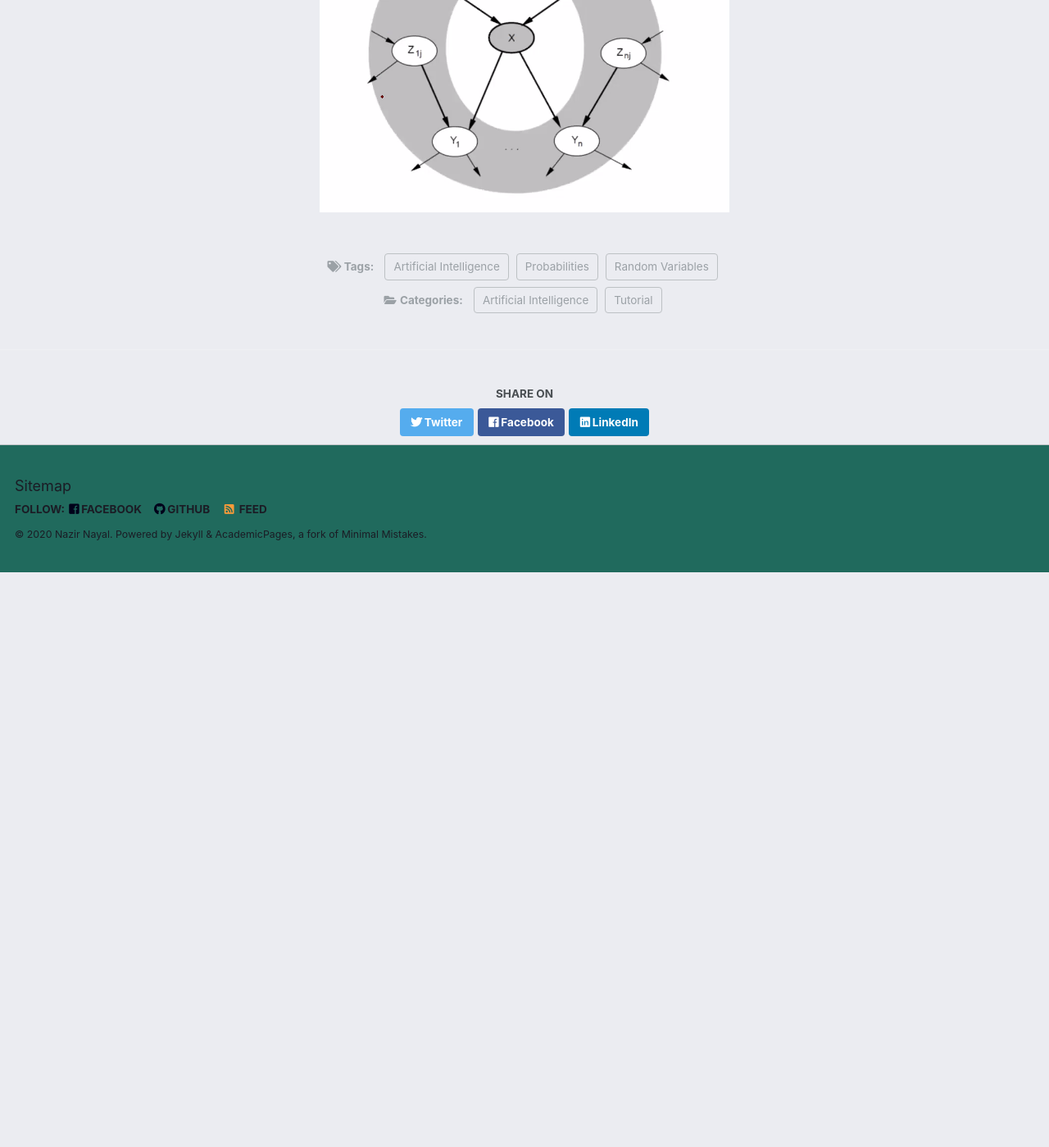
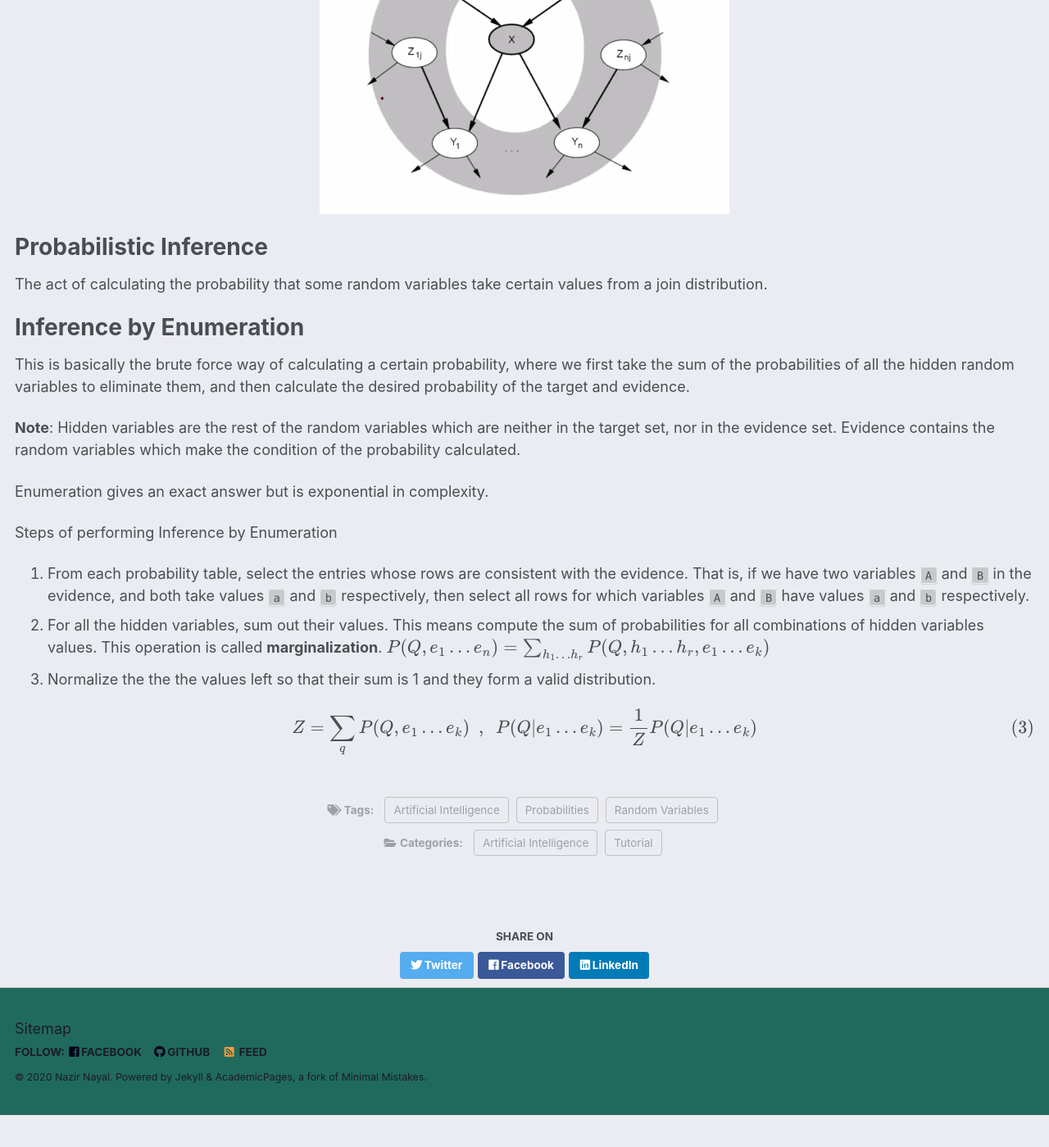
Before and after one commit to NazirNayal8/nazirnayal.github.io, a Jekyll site: the page built from _blog/bayesian_networks.md, in a window 1280 px wide and 1400 px high, scrolled down 4303 px. Shown: the whole window at 82% size. Built offline with Jekyll 4.4.1, drawn with Linux system fonts in a browser that asks for light colours; formulas are drawn with MathJax 3; before the commit the page ends 5000 px from its top, so only the background shows below that.

Commit message:
augment bayesnet

```diff
--- a/_blog/bayesian_networks.md
+++ b/_blog/bayesian_networks.md
@@ -108,3 +108,24 @@ For a given node `X`, we can say that it is conditionally independent of all oth
 <p align="center">
 <img width="500" height="400" src="/images/bayes_net/markov_blanket.png">
 </p>
+
+# Probabilistic Inference
+
+The act of calculating the probability that some random variables take certain values from a join distribution.
+
+# Inference by Enumeration
+
+This is basically the brute force way of calculating a certain probability, where we first take the sum of the probabilities of all the hidden random variables to eliminate them, and then calculate the desired probability of the target and evidence.
+
+**Note**: Hidden variables are the rest of the random variables which are neither in the target set, nor in the evidence set. Evidence contains the random variables which make the condition of the probability calculated.
+
+Enumeration gives an exact answer but is exponential in complexity.
+
+Steps of performing Inference by Enumeration
+
+1. From each probability table, select the entries whose rows are consistent with the evidence. That is, if we have two variables `A` and `B` in the evidence, and both take values `a` and `b` respectively, then select all rows for which variables `A` and `B` have values `a` and `b` respectively.
+2. For all the hidden variables, sum out their values. This means compute the sum of probabilities for all combinations of hidden variables values. This operation is called **marginalization**.
+$$P(Q, e_1 \dots e_n) = \sum_{h_1 \dots h_r} P(Q, h_1 \dots h_r, e_1 \dots e_k)$$
+3. Normalize the the the values left so that their sum is 1 and they form a valid distribution.
+
+$$ Z = \sum_q P(Q, e_1 \dots e_k) \space \space , \space \space P(Q | e_1 \dots e_k) = \frac{1}{Z} P(Q | e_1 \dots e_k)$$
```
